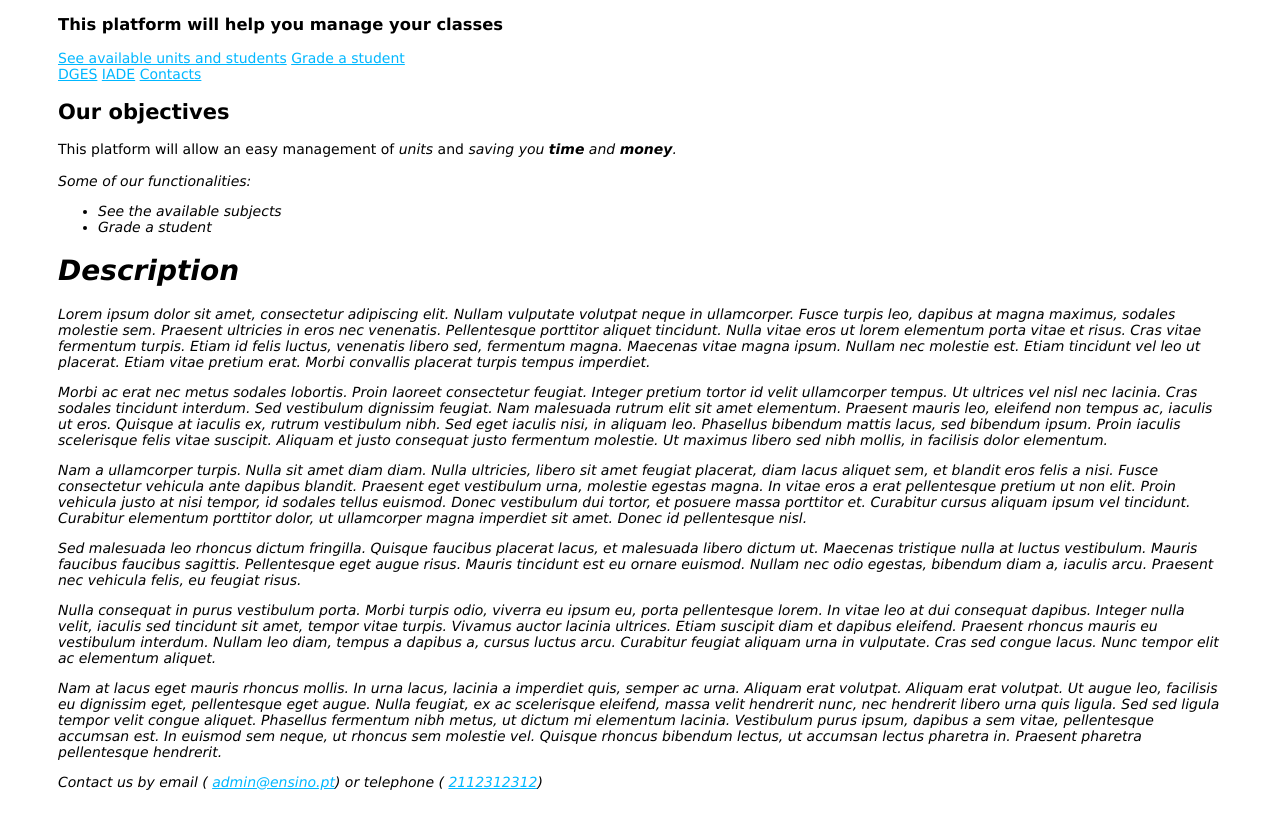
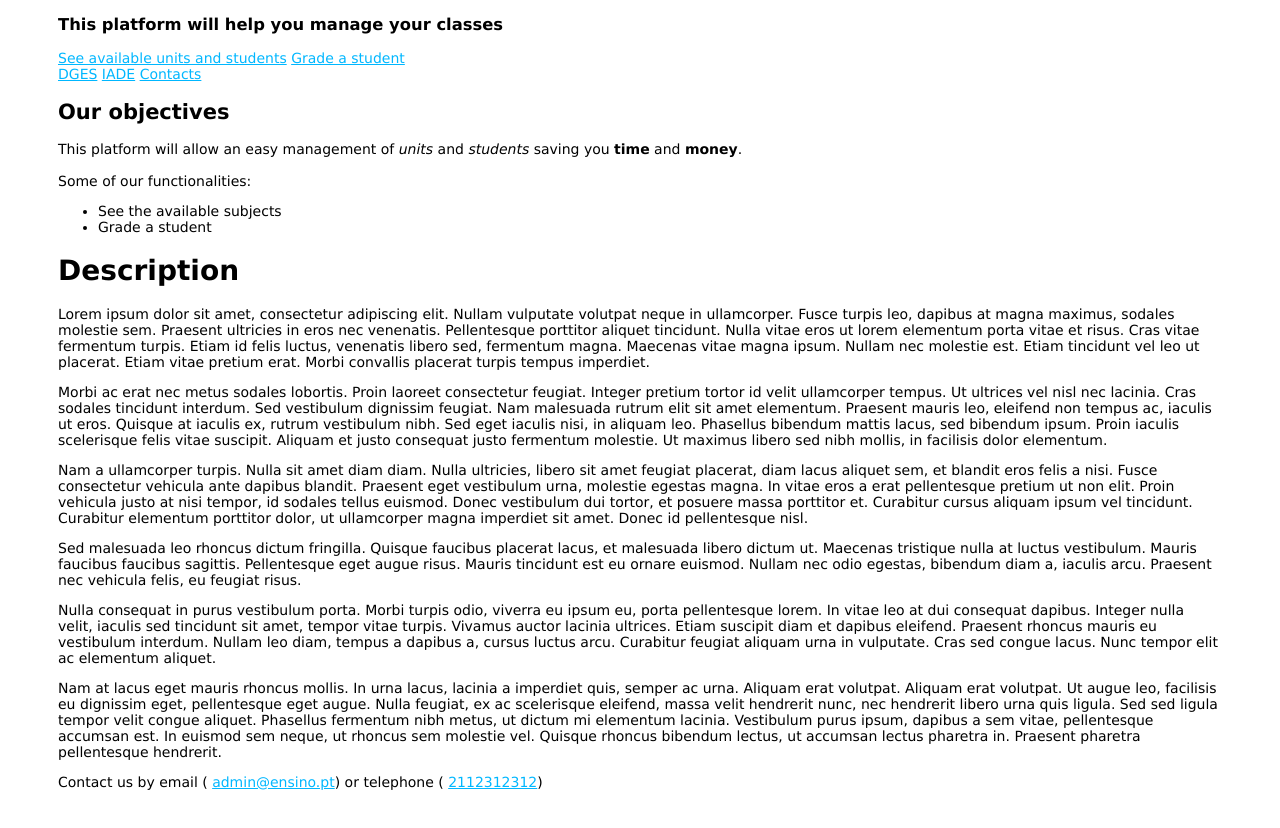
Before and after one commit to Ivanilson-Costa18/tutorial-html, a website: page alunos/public/index.html in a window 1280 px wide. Shown: the part 102-930 px from the top of the page. Drawn offline with Linux system fonts and the light colour scheme.

Commit message:
Small fix

```diff
--- a/alunos/public/index.html
+++ b/alunos/public/index.html
@@ -18,7 +18,7 @@
   </nav>
   <main>
     <h2>Our objectives</h2>
-    <p>This platform will allow an easy management of <i>units</i> and <i><students</i> saving you <b>time</b> and <b>money</b>.<br><br>
+    <p>This platform will allow an easy management of <i>units</i> and <i>students</i> saving you <b>time</b> and <b>money</b>.<br><br>
       Some of our functionalities:
       <ul>
         <li>See the available subjects</li>
```
